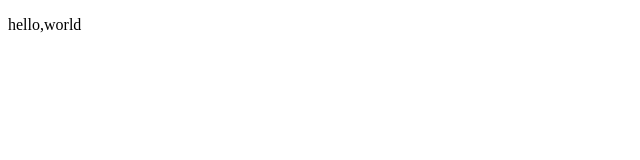
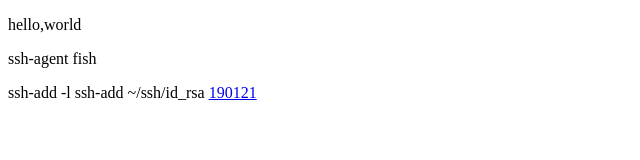
Before and after one commit to Kinomiti/Kinomiti.github.io, a plain HTML site: page index.html in a window 1280 px wide. Shown: the whole page, without its empty margins (0-640 px from the left). Drawn offline with Linux system fonts and the light colour scheme.

Commit message:
mv Ghcid

```diff
--- a/index.html
+++ b/index.html
@@ -6,5 +6,9 @@
 </head>
 <body>
   <p>hello,world</p>
+  <p>ssh-agent fish</p>
+  ssh-add -l
+  ssh-add ~/ssh/id_rsa
+  <a href="190121.md">190121</a>
 </body>
 </html>
```
Also changed, not shown: 1 other file.
